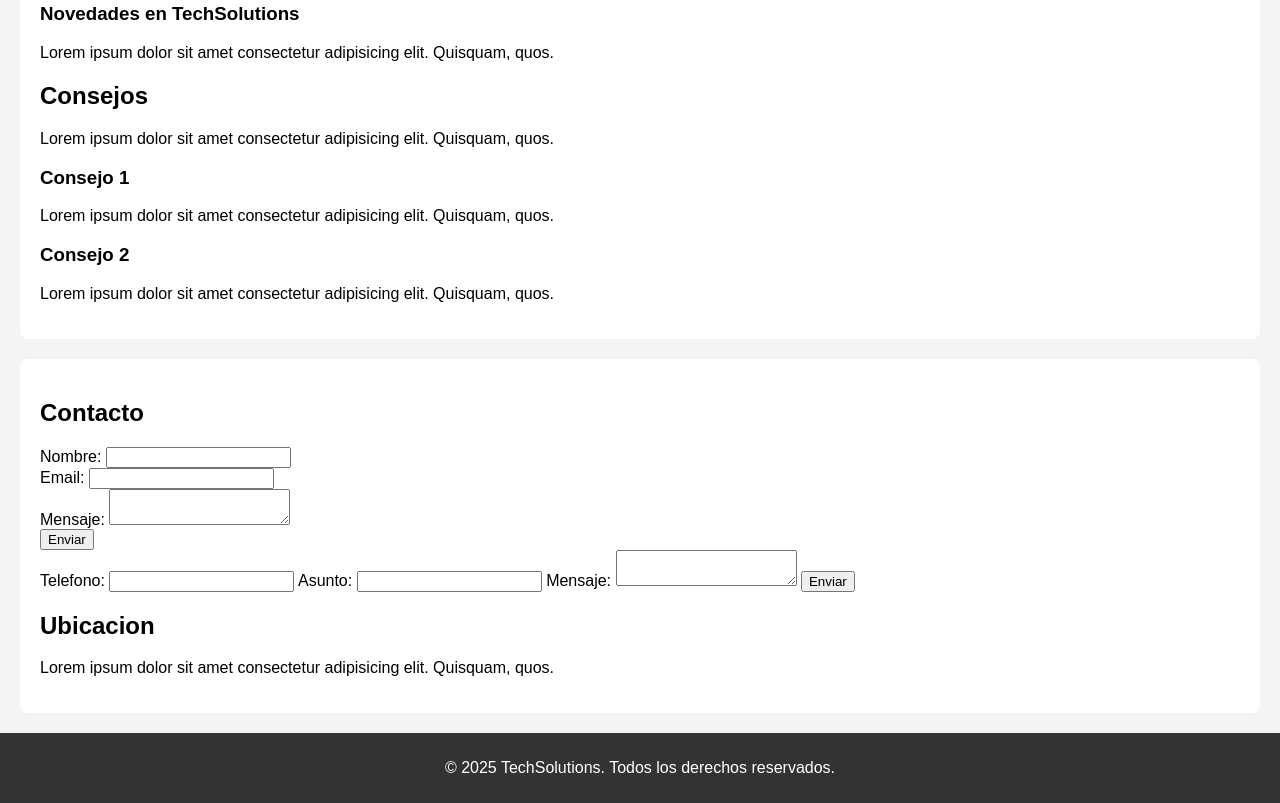
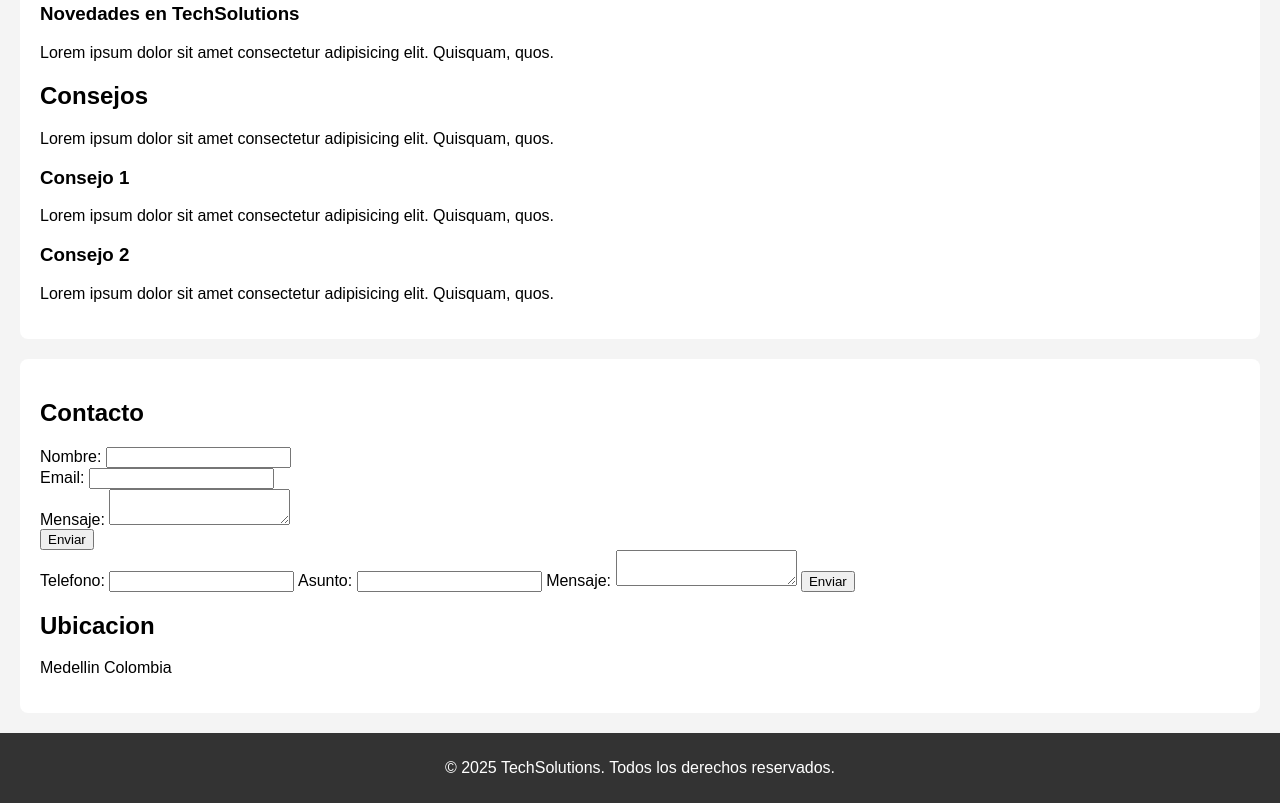
Before and after one commit to AndresFJG/TechSolutionsAMN.github.io, a plain HTML site: page index.html in a window 1280 px wide. Shown: the part 3530-4333 px from the top of the page. Drawn offline with Linux system fonts and the light colour scheme.

```diff
--- a/index.html
+++ b/index.html
@@ -237,7 +237,7 @@
             <div class="form-group">
                 <h2>Ubicacion</h2>
                 <p>
-                    Lorem ipsum dolor sit amet consectetur adipisicing elit. Quisquam, quos.
+                   Medellin Colombia
                 </p>
             </div>
         </form>
```
